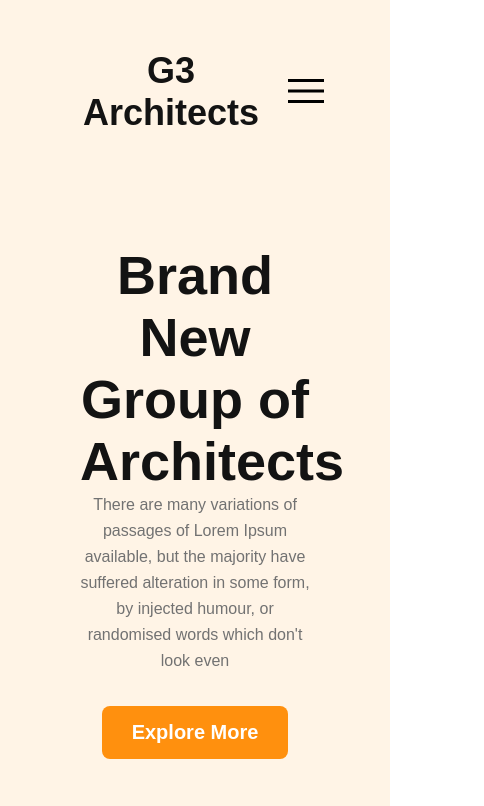
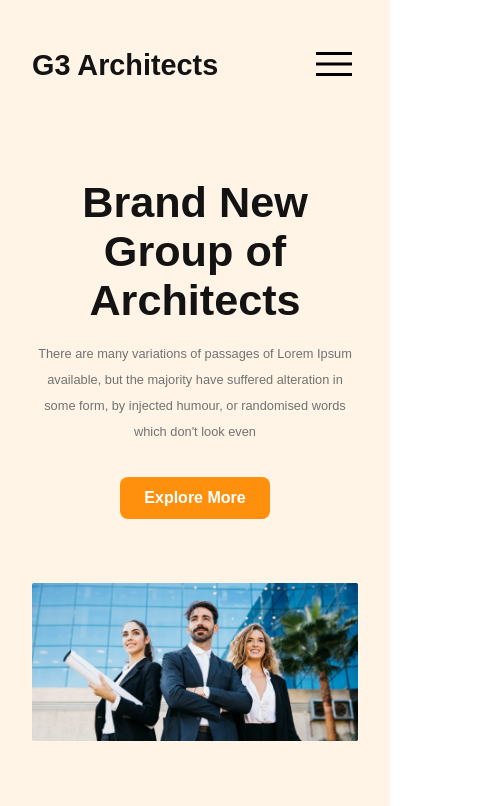
Before and after one commit to masud-rana44/G3-Architectures, a plain HTML site: page index.html in a window 390 px wide. Shown: the top 806 px of the page, 484 px wide, since content can reach past the window. Drawn offline with Linux system fonts and the light colour scheme.

Commit message:
tablet version completed

```diff
--- a/styles/media.css
+++ b/styles/media.css
@@ -59,6 +59,14 @@
     min-height: calc(100vh - 15rem);
   }
 
+  .hero__title {
+    margin-bottom: 2rem;
+  }
+
+  .hero__img-box {
+    margin-top: 8rem;
+  }
+
   .section-features {
     flex-direction: column-reverse;
   }
@@ -90,3 +98,31 @@
     margin-top: 20rem;
   }
 }
+
+/**************************/
+/* BELOW 700px (Tablets) */
+/**************************/
+@media (max-width: 43.75em) {
+  html {
+    font-size: 50%;
+  }
+}
+
+/**************************/
+/* BELOW 600px (Phones) */
+/**************************/
+@media (max-width: 32.5em) {
+  .container {
+    max-width: 100%;
+    padding: 0 4rem;
+    margin: 0 auto 18rem;
+  }
+
+  .header {
+    padding: 5rem 4rem;
+  }
+
+  .section-hero {
+    padding: 6rem 4rem 0;
+  }
+}
```
